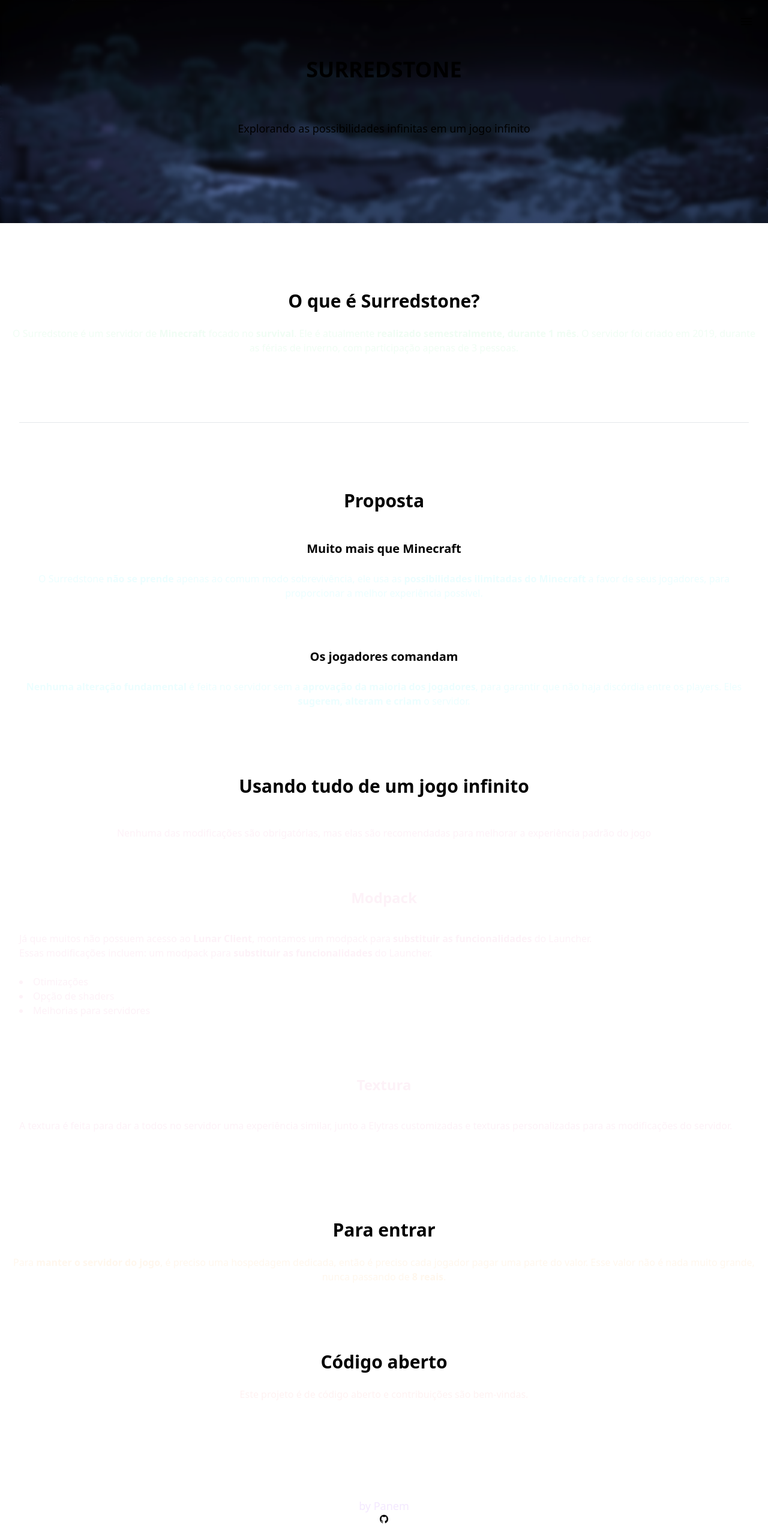
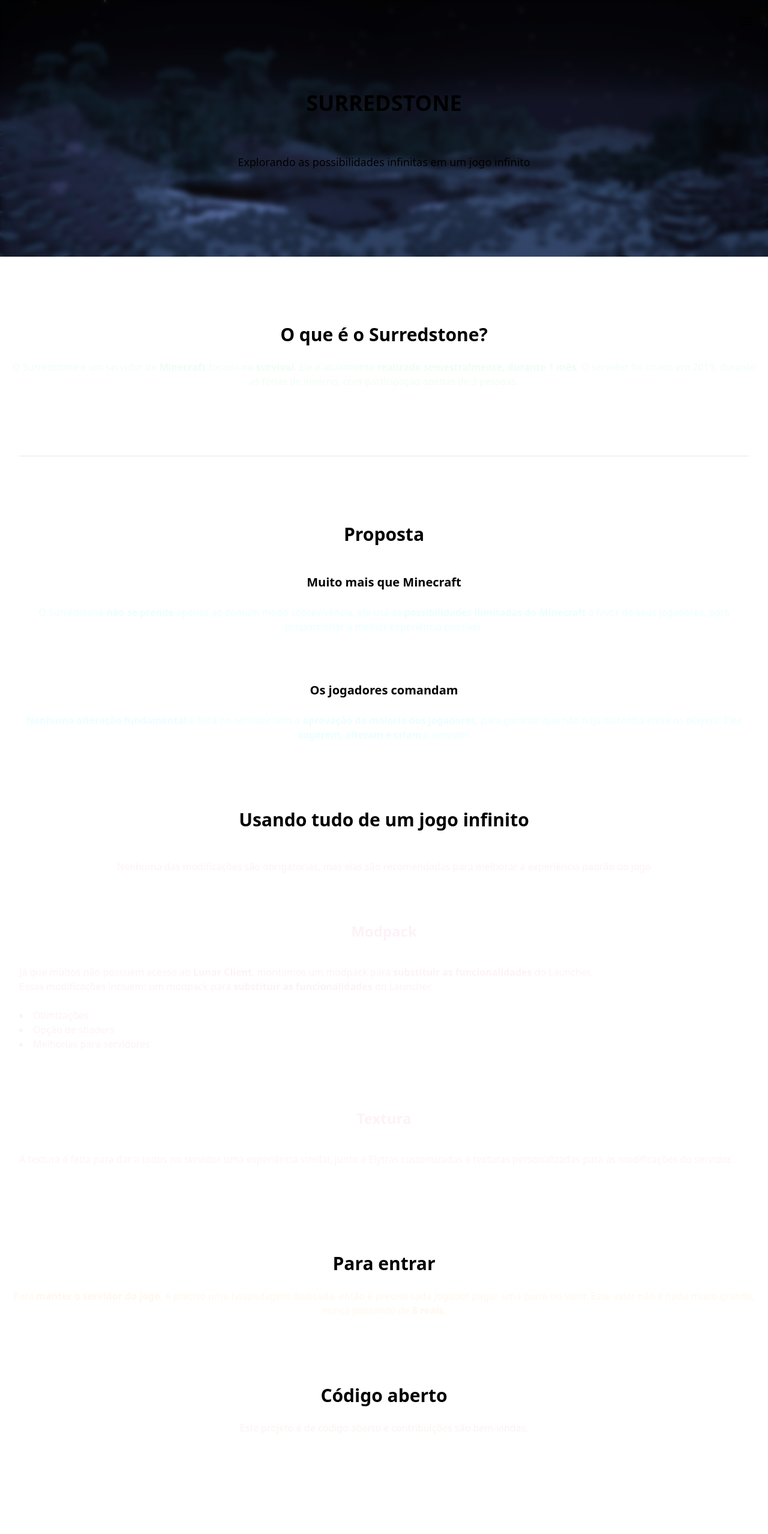
Before and after one commit to Panemiko/Web, a Next.js app: page / in a window 1280 px wide. Shown: the top 2558 px of the page at 60% size. Built offline with nearby package versions, Linux system fonts and the light colour scheme; what tailwind-dracula would draw is missing.

Commit message:
feat: minor fixes in mobile

```diff
--- a/src/pages/index.tsx
+++ b/src/pages/index.tsx
@@ -3,6 +3,7 @@
   IoLogoGithub as GithubLogo,
   IoMdMenu as MenuIcon,
 } from 'react-icons/io'
+import { SiDiscord as DiscordLogo } from 'react-icons/si'
 
 import { Page } from '@/components/Page'
 
@@ -14,9 +15,9 @@
           className='bg-cover bg-center'
           style={{ backgroundImage: 'url("./background.jpg")' }}
         >
-          {/* This element serves to apply the blur on the background */}
+          {/* This element is needed to apply the blur on the background */}
           <div className='backdrop-blur-sm pb-36'>
-            <header className='flex justify-end p-6 mb-6'>
+            <header className='flex justify-end p-6 mb-20'>
               <button aria-label='Expandir menu'>
                 <MenuIcon className='fill-dark-300 h-6 w-fit' />
               </button>
@@ -30,8 +31,8 @@
           </div>
         </main>
         <section className='py-28 px-4' id='about'>
-          <h1 className='text-green font-bold text-center text-3xl mb-6'>
-            O que é Surredstone?
+          <h1 className='text-green font-bold text-center mx-5 text-3xl mb-6'>
+            O que é o Surredstone?
           </h1>
           <p className='text-green-50 text-center'>
             O Surredstone é um servidor de <b>Minecraft</b> focado no{' '}
@@ -119,15 +120,20 @@
           </h1>
           <p className='text-red-50 text-center'>
             Este projeto é de{' '}
-            <Link href='https://github.com/Surredstone'>código aberto</Link> e
-            contribuições são bem-vindas.
+            <Link target='_blank' href='https://github.com/Surredstone'>
+              código aberto
+            </Link>{' '}
+            e contribuições são bem-vindas.
           </p>
         </section>
         <footer className='bg-darker-700 py-12 text-center flex flex-col items-center'>
-          <span className='text-lg text-purple-100'>by Panem</span>
+          <span className='text-lg text-purple-100 mb-3'>by Panem</span>
           <div className='flex gap-16'>
-            <Link href='https://github.com/Surredstone'>
-              <GithubLogo />
+            <Link target='_blank' href='https://github.com/Surredstone'>
+              <GithubLogo className='text-pink-50 h-8 w-8' />
+            </Link>
+            <Link target='_blank' href='https://discord.gg/nG5ZbNMKt7'>
+              <DiscordLogo className='text-pink-50 h-8 w-8' />
             </Link>
           </div>
         </footer>
```
